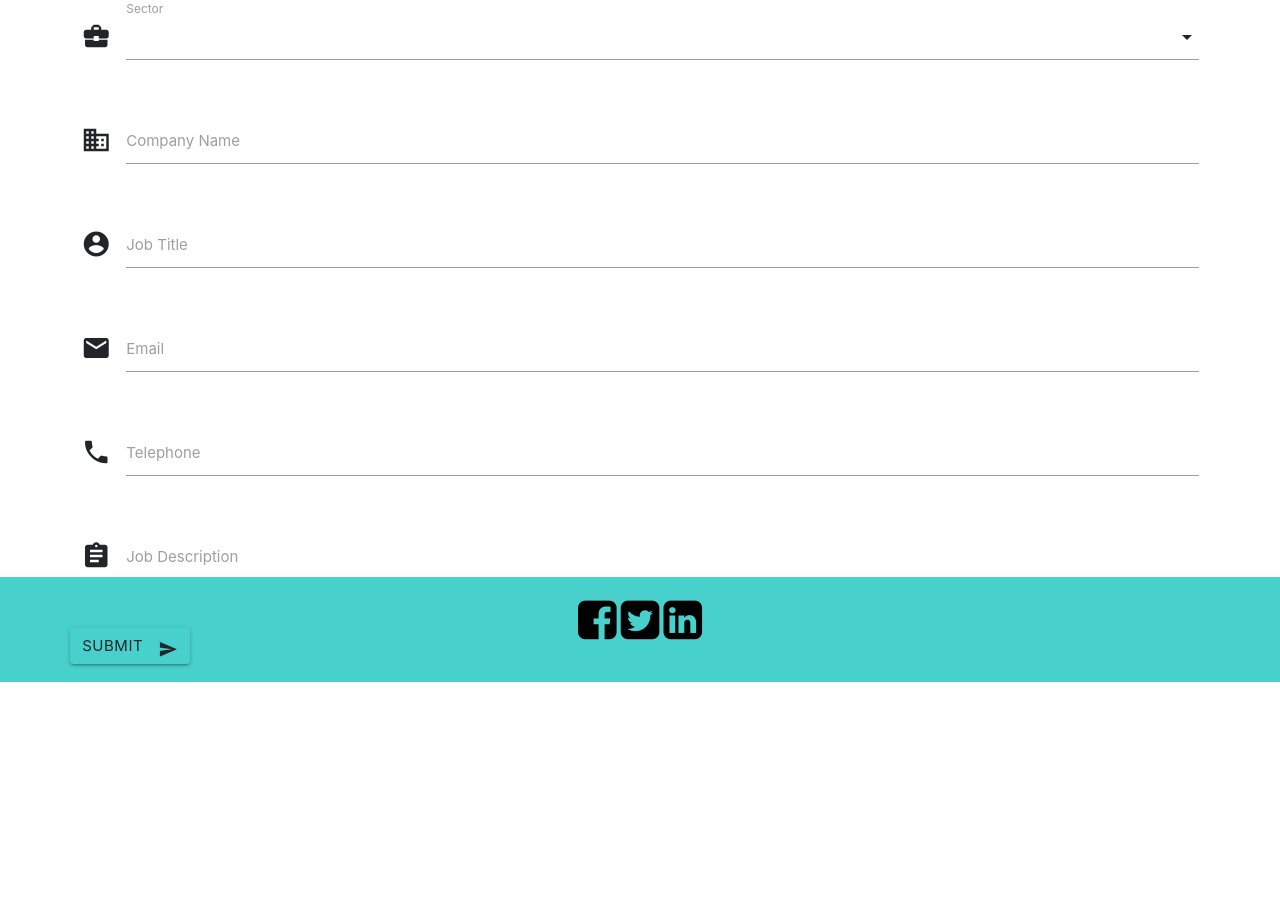
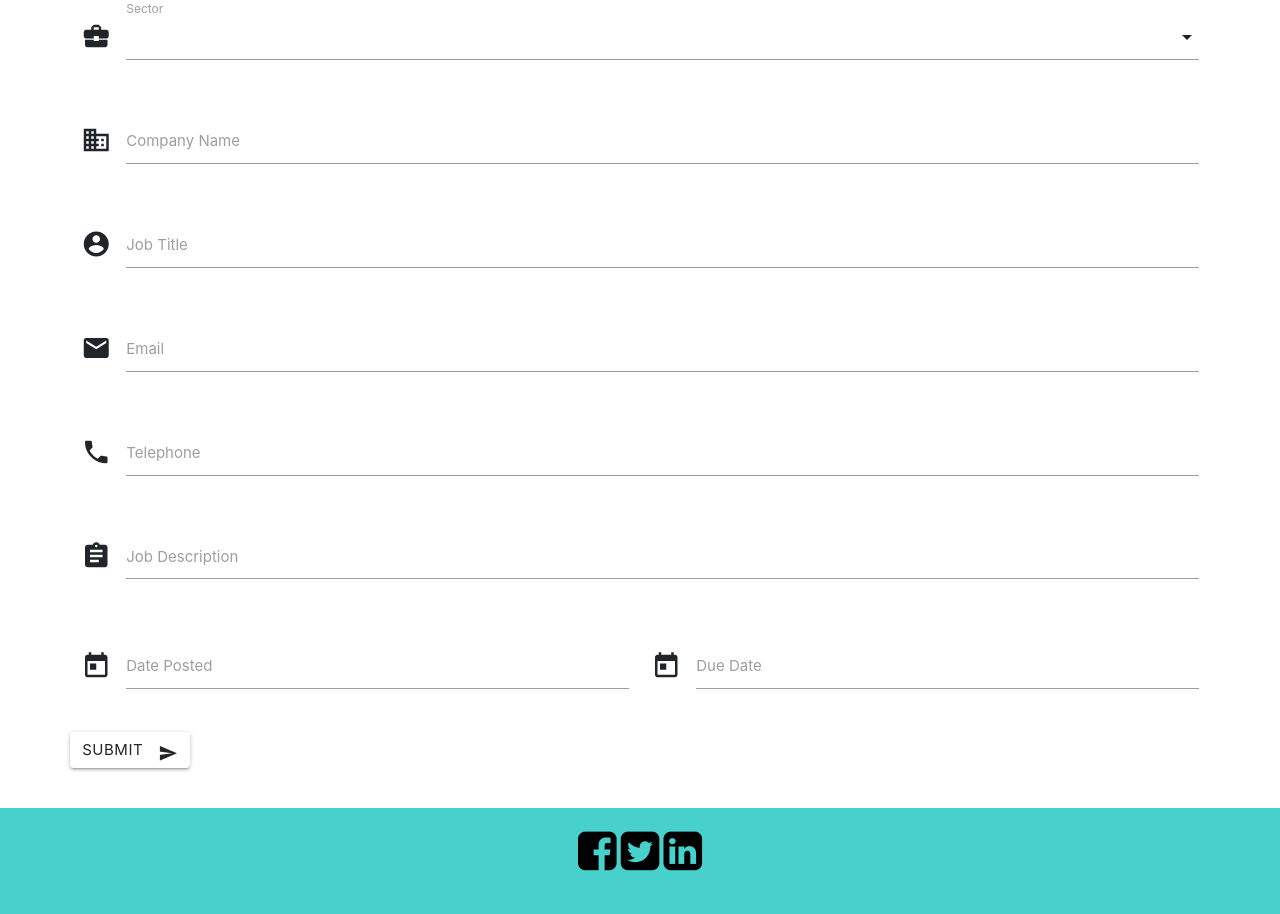
Before and after one commit to Code-Institute-Submissions/approach_people, a Flask app: page /post_job in a window 1280 px wide. Shown: the part 118-1032 px from the top of the page. Before the commit the page ends 800 px from the top, so only its background shows below. Run offline with Flask 2, Linux system fonts and the light colour scheme; data that the repository does not hold is empty; some libraries are stand-ins or nearby versions.

Commit message:
fixed select property in post a job form so all the sectors are showing using for loop

```diff
--- a/app.py
+++ b/app.py
@@ -38,7 +38,8 @@ def jobs_posted():
 
 @app.route('/post_job')
 def add_job():
-    return render_template('post-job.html', categories=mongo.db.categories.find())
+    return render_template('post-job.html',
+                            categories=mongo.db.categories.find())
 
 
 @app.route('/post_job', methods=['POST'])
--- a/static/css/style.css
+++ b/static/css/style.css
@@ -18,10 +18,6 @@ nav {
 footer{
     background-color: #48D1CC;
     padding: 20px;
-    position: fixed;
-    left: 0;
-    bottom: 0;
-    width: 100%;
 }
 .col-12 i {
     font-size: 3em;
--- a/static/js/script.js
+++ b/static/js/script.js
@@ -1,4 +1,18 @@
-$(document).ready(function() {
-    $('.sidenav').sidenav();
-    $('select').formSelect();
-    });
+$(document).ready(function () {
+  $(".sidenav").sidenav();
+  $("select").formSelect();
+});
+$(".datepicker").pickadate({
+  selectMonths: true, // Creates a dropdown to control month
+  selectYears: 15, // Creates a dropdown of 15 years to control year,
+  today: "Today",
+  clear: "Clear",
+  close: "Ok",
+  closeOnSelect: false, // Close upon selecting a date,
+});
+document.getElementById("matfix").addEventListener("click", function (e) {
+  e.stopPropagation();
+});
+document.getElementById("matfix-2").addEventListener("click", function (e) {
+  e.stopPropagation();
+});
--- a/templates/post-job.html
+++ b/templates/post-job.html
@@ -7,12 +7,12 @@
     <div class="row">
         <div class="input-field col s12">
           <i class="material-icons prefix">business_center</i>
-          <select id="category" name="category_name">
+          <select id="category_name" name="category_name">
             {% for cat in categories %}
                       <option value="{{cat.category_name}}">{{cat.category_name}}</option>
             {% endfor %}
         </select>
-          <label for="salutation">Sector</label>
+          <label for="sector">Sector</label>
         </div>
        </div>
       <div class="row">
@@ -39,7 +39,7 @@
       <div class="row">
         <div class="input-field col s12">
           <i class="material-icons prefix">phone</i>
-          <input id="icon_telephone" name="telephone" type="tel" class="validate">
+          <input id="telephone" name="telephone" type="tel" class="validate">
           <label for="icon_telephone">Telephone</label>
         </div>
       </div>
@@ -51,6 +51,19 @@
         </div>
       </div>
       <div class="row">
+            <div class="input-field col s6" id="matfix">
+                <i class="material-icons prefix">today</i>
+                <input id="posted_date" name="posted_date" type="text" class="datepicker">
+                <label for="icon_prefix">Date Posted</label>
+            </div>
+
+            <div class="input-field col s6" id="matfix-2">
+                <i class="material-icons prefix">today</i>
+                <input id="due_date" name="due_date" type="text" class="datepicker">
+                <label for="icon_prefix">Due Date</label>
+            </div>
+        </div>
+      <div class="row">
             <button class="btn waves-effect waves-light" type="submit" name="action">Submit
             <i class="material-icons right">send</i>
             </button>
```
